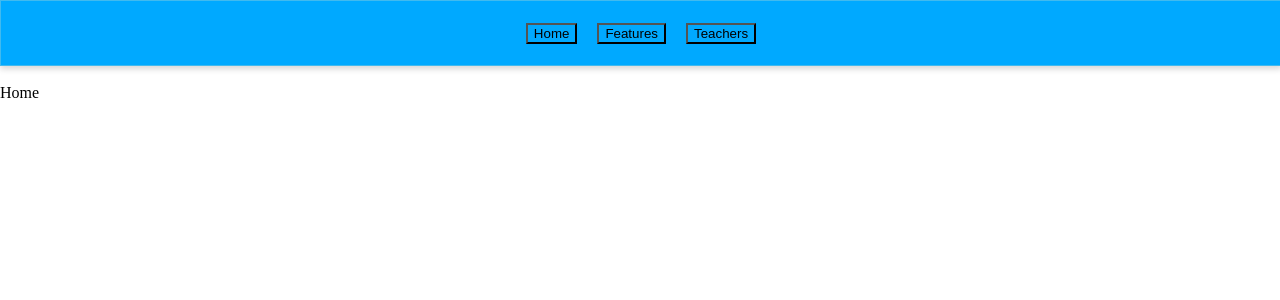
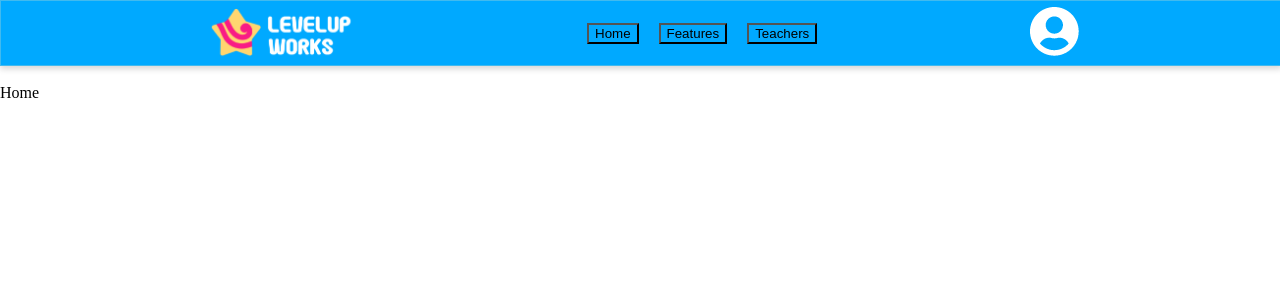
Before and after one commit to Mission-Ready/2402-L4FT13-missionx-frontend-t2, a React (Vite) app: page / in a window 1280 px wide. Shown: the top 300 px of the page. Built offline with nearby package versions, Linux system fonts and the light colour scheme.

Commit message:
Added images to the nav bar

```diff
--- a/src/common/NavBar.jsx
+++ b/src/common/NavBar.jsx
@@ -1,12 +1,13 @@
 import React from 'react'
 import {Link} from "react-router-dom"
 import styles from './NavBar.module.css'
+import Logo from  "../assets/NavBar/LevelUpWorks-white.png"
+import User from  "../assets/NavBar/Avatar-white.png"
 
 export default function NavBar() {
   return (
     <div className={styles.mainBar}>
-        <div className={styles.logo}>
-        </div>
+        <img className={styles.logo} src={Logo} alt="Logo image"/>
       <nav>
         <Link to="/">
         <button className={styles.btn}>Home</button>
@@ -19,7 +20,7 @@ export default function NavBar() {
         </Link>
       </nav>
       <div>
-      <div className={styles.userImage}></div>
+        <img className={styles.userImage} src={User} alt="User image"/>
       </div>
     </div>
   )
--- a/src/common/NavBar.module.css
+++ b/src/common/NavBar.module.css
@@ -17,9 +17,11 @@
 }
 
 .logo {
-    /* color: white; */
+    height: -webkit-fill-available;
+    padding: 5px;
 
 }
 .userImage{
-    /* color: white; */
+    height: -webkit-fill-available;
+    padding: 5px;
 }
```
